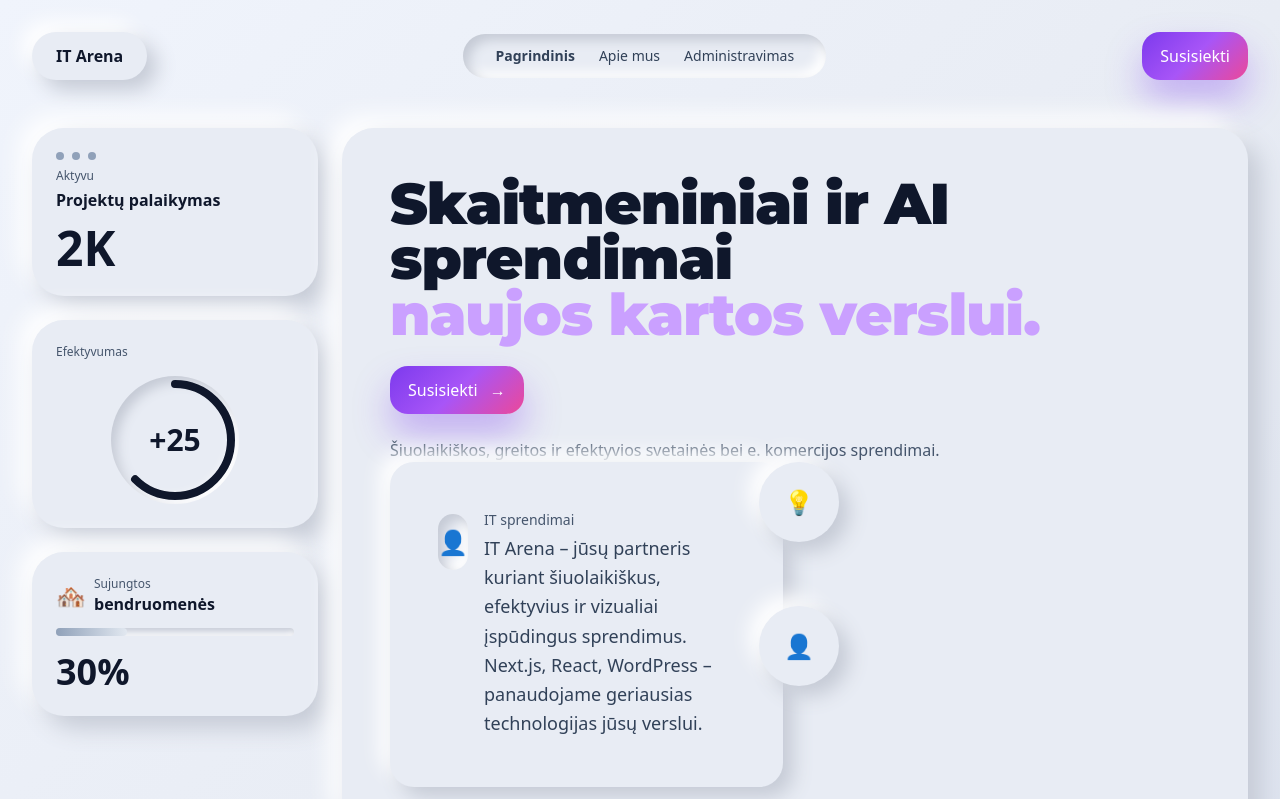
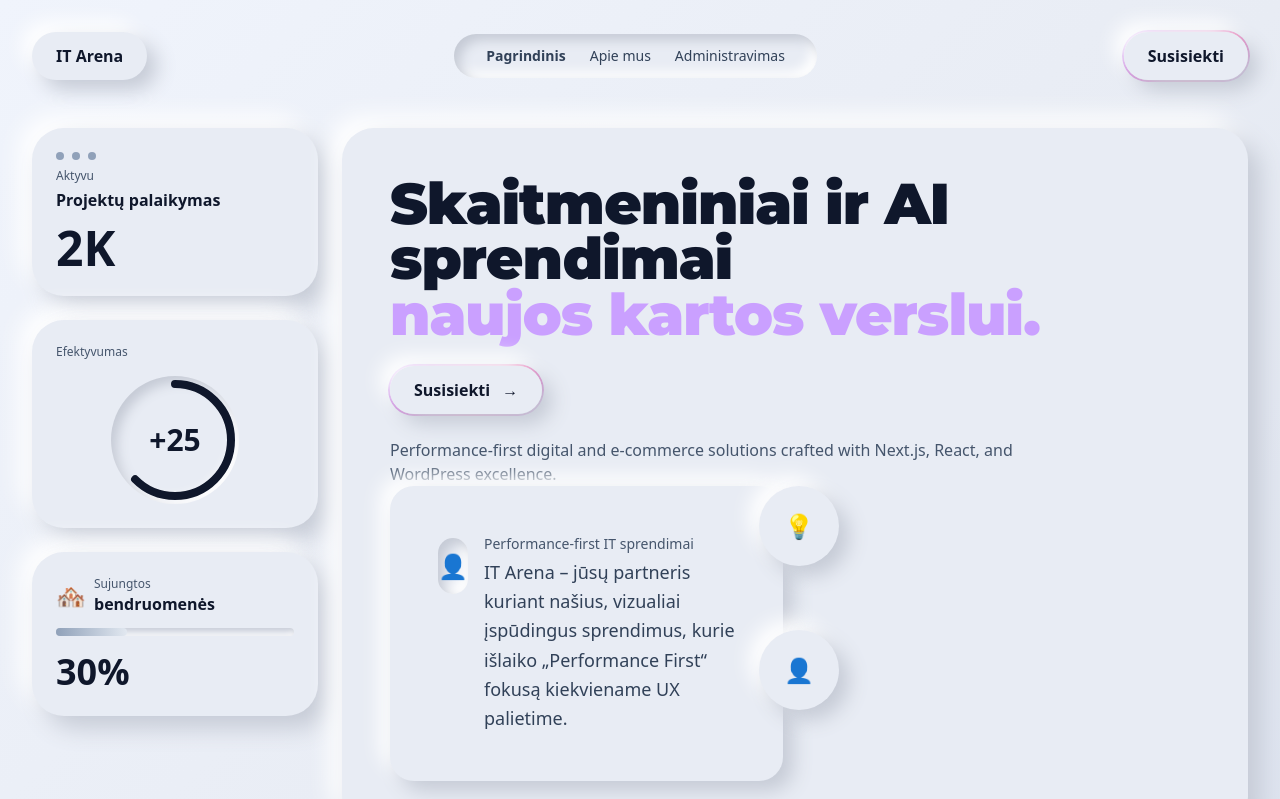
Before and after one commit to RimBin/IT-arena-3001, a Next.js app in the folder storefront/: page / in a window 1280 px wide. Shown: the top 799 px of the page. Built offline with nearby package versions, Linux system fonts and the light colour scheme.

Commit message:
feat: enhance HeroSmartCity component with animated gradient border CTA; update button styles and text

```diff
--- a/storefront/components/hero/HeroSmartCity.tsx
+++ b/storefront/components/hero/HeroSmartCity.tsx
@@ -50,7 +50,7 @@ const HeroSmartCity: FC = () => {
           </div>
 
           <div className="flex items-center">
-            <button type="button" className="y-btn-primary y-focus">
+            <button type="button" className="y-cta-glow y-focus font-semibold text-slate-900 hover:text-slate-700 transition-colors">
               Susisiekti
             </button>
           </div>
@@ -148,17 +148,17 @@ const HeroSmartCity: FC = () => {
                   <span className="block" style={{ color: '#caa0ff' }}>naujos kartos verslui.</span>
                 </h1>
 
-                {/* CTA Button — primary, placed above the description */}
+                {/* CTA Button — animated gradient border glow */}
                 <button
                   type="button"
-                  className="y-btn-primary y-focus inline-flex items-center gap-3 mb-6"
+                  className="y-cta-glow y-focus inline-flex items-center gap-3 mb-6 font-semibold text-slate-900 hover:text-slate-700 transition-colors"
                 >
                   Susisiekti
                   <span aria-hidden>→</span>
                 </button>
 
                 <p className="text-slate-600 max-w-2xl">
-                  Šiuolaikiškos, greitos ir efektyvios svetainės bei e. komercijos sprendimai.
+                  Performance-first digital and e-commerce solutions crafted with Next.js, React, and WordPress excellence.
                 </p>
               </div>
 
@@ -176,9 +176,9 @@ const HeroSmartCity: FC = () => {
                       <span className="text-2xl">👤</span>
                     </div>
                     <div>
-                      <p className="text-slate-600 text-sm mb-1">IT sprendimai</p>
+                      <p className="text-slate-600 text-sm mb-1">Performance-first IT sprendimai</p>
                       <p className="text-slate-700 text-base md:text-lg leading-relaxed">
-                        IT Arena – jūsų partneris kuriant šiuolaikiškus, efektyvius ir vizualiai įspūdingus sprendimus. Next.js, React, WordPress – panaudojame geriausias technologijas jūsų verslui.
+                        IT Arena – jūsų partneris kuriant našius, vizualiai įspūdingus sprendimus, kurie išlaiko „Performance First“ fokusą kiekviename UX palietime.
                       </p>
                     </div>
                   </div>
--- a/storefront/styles/neumorphism.css
+++ b/storefront/styles/neumorphism.css
@@ -63,3 +63,51 @@
 .y-neumo-hero-grad{
   background:linear-gradient(135deg, var(--neo-surface-soft) 0%, var(--neo-bg) 60%, #dde3ef 100%);
 }
+
+/* Animated violet gradient border CTA */
+.y-cta-glow {
+  position: relative;
+  background: var(--neo-surface);
+  border-radius: 9999px;
+  padding: 12px 24px;
+  box-shadow: 10px 10px 20px var(--neo-shadow-dark), -10px -10px 20px var(--neo-shadow-light);
+  transition: all 0.3s ease;
+}
+
+.y-cta-glow::before {
+  content: '';
+  position: absolute;
+  inset: -2px;
+  border-radius: 9999px;
+  padding: 2px;
+  background: linear-gradient(135deg, #7c3aed, #a855f7, #ec4899, #7c3aed);
+  background-size: 200% 200%;
+  -webkit-mask: linear-gradient(#fff 0 0) content-box, linear-gradient(#fff 0 0);
+  -webkit-mask-composite: xor;
+  mask-composite: exclude;
+  animation: gradient-rotate 4s ease-in-out infinite, glow-pulse 3s ease-in-out infinite;
+  opacity: 0.8;
+  z-index: -1;
+}
+
+.y-cta-glow:hover::before {
+  opacity: 1;
+  animation: gradient-rotate 2s linear infinite, glow-pulse 1.5s ease-in-out infinite;
+}
+
+@keyframes gradient-rotate {
+  0%, 100% { background-position: 0% 50%; }
+  50% { background-position: 100% 50%; }
+}
+
+@keyframes glow-pulse {
+  0%, 100% {
+    filter: drop-shadow(0 0 8px rgba(124, 58, 237, 0.4))
+            drop-shadow(0 0 16px rgba(168, 85, 247, 0.3));
+  }
+  50% {
+    filter: drop-shadow(0 0 12px rgba(124, 58, 237, 0.6))
+            drop-shadow(0 0 24px rgba(168, 85, 247, 0.5))
+            drop-shadow(0 0 32px rgba(236, 72, 153, 0.3));
+  }
+}
```
